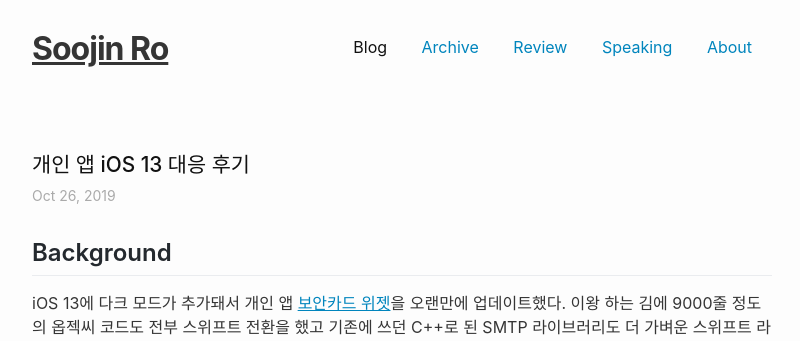
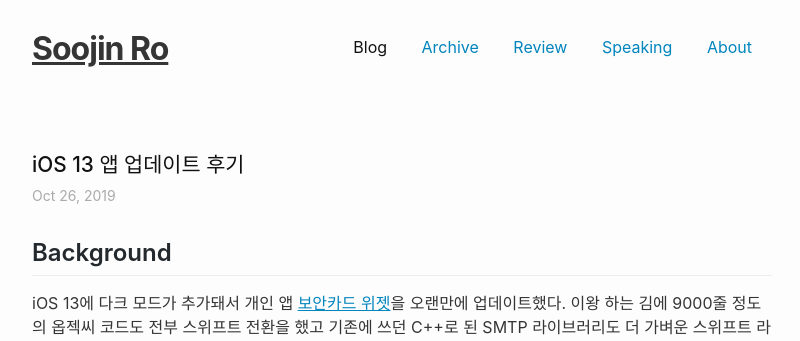
Before and after one commit to nsoojin/nsoojin.github.io, a Jekyll site: the page built from _posts/2019-10-26-adapting-app-to-ios13.md, in a window 1280 px wide and 900 px high. Shown: the top 341 px of the window, without its empty margins (238-1038 px from the left). Built offline with Jekyll 4.4.1, drawn with Linux system fonts in a browser that asks for light colours.

Commit message:
change title

```diff
--- a/_posts/2019-10-26-adapting-app-to-ios13.md
+++ b/_posts/2019-10-26-adapting-app-to-ios13.md
@@ -1,6 +1,6 @@
 ---
 layout: post
-title: "개인 앱 iOS 13 대응 후기"
+title: "iOS 13 앱 업데이트 후기"
 categories: []
 tags:
 - iOS 13
```
